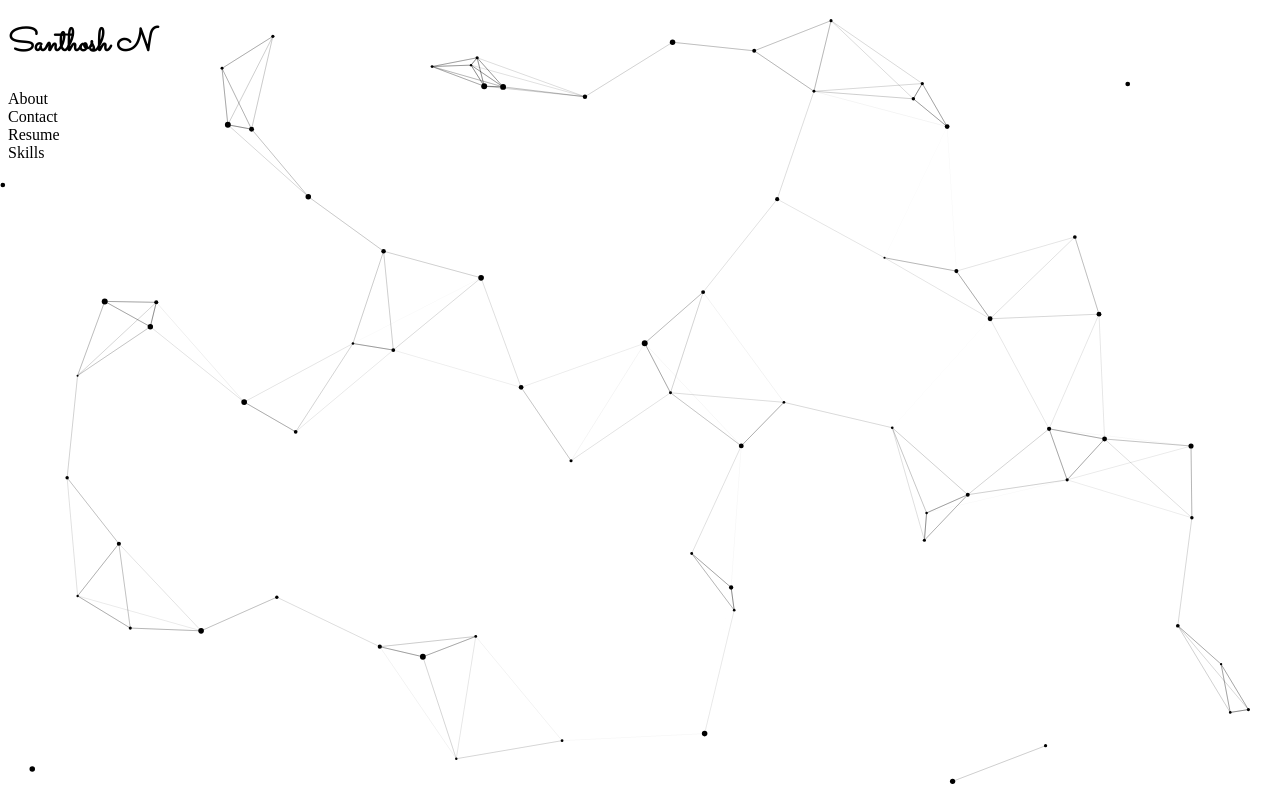
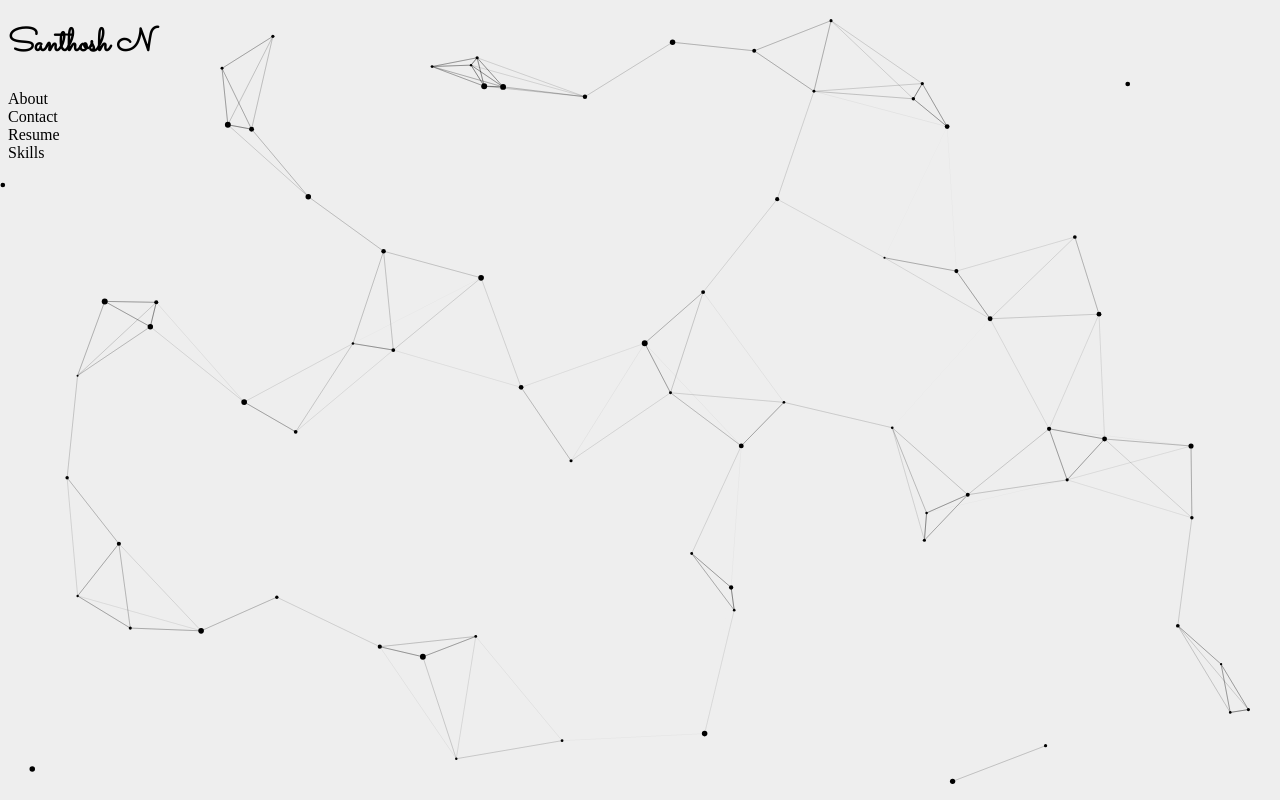
Before and after one commit to NagarajanSanthosh/Portfolio-react, a React (Vite) app: page / in a window 1280 px wide. Built offline with nearby package versions, Linux system fonts and the light colour scheme.

Commit message:
set background color

```diff
--- a/public/styles.css
+++ b/public/styles.css
@@ -1,5 +1,8 @@
 h1 {
     font-family: Sacramento, Helvetica, Arial, sans-serif;
+}
+body{
+    background-color: #eeeeee;
 }
 .alltextblack{
     color: #000000;
```
